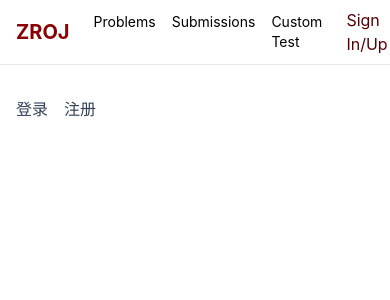
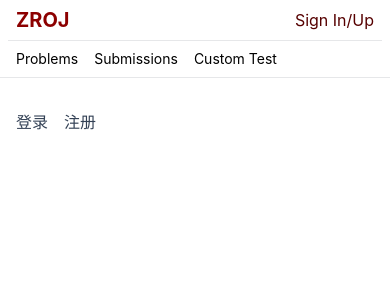
Before and after one commit to iruioj/zroj_core, a Nuxt app in the folder web/: page /auth in a window 390 px wide. Shown: the top 300 px of the page. Built offline with nearby package versions, Linux system fonts and the light colour scheme.

Commit message:
feat(web): responsive layout for navbar

```diff
--- a/web/components/NavBar.vue
+++ b/web/components/NavBar.vue
@@ -3,13 +3,12 @@ import NavButton from "./NavButton.vue";
 </script>
 
 <template>
-  <header
-    class="sticky top-0 z-30 bg-white flex items-center border-b border-slate-900/10 dark:border-slate-50/[0.06]"
-  >
+  <header class="sticky top-0 z-30 border-b border-slate-900/10 dark:border-slate-50/[0.06]">
+    <div class="flex items-center bg-white">
       <NuxtLink to="/">
         <div class="inline-block px-4 font-bold text-xl text-brand">ZROJ</div>
       </NuxtLink>
-    <div class="flex print:hidden">
+      <div class="print:hidden hidden sm:flex">
         <NavButton to="/problemset">Problems</NavButton>
         <!-- <NavButton to="/" :icon="QuizIcon">Contests</NavButton> -->
         <NavButton to="/submission/2">Submissions</NavButton>
@@ -21,5 +20,12 @@ import NavButton from "./NavButton.vue";
           <TextLink to="/auth/signin">Sign In/Up</TextLink>
         </div>
       </div>
+    </div>
+    <div class="mx-2 print:hidden sm:hidden bg-white border-t border-slate-900/10 dark:border-slate-50/[0.06]">
+      <NavButton to="/problemset">Problems</NavButton>
+      <!-- <NavButton to="/" :icon="QuizIcon">Contests</NavButton> -->
+      <NavButton to="/submission/2">Submissions</NavButton>
+      <NavButton to="/oneoff">Custom Test</NavButton>
+    </div>
   </header>
 </template>
--- a/web/pages/auth.vue
+++ b/web/pages/auth.vue
@@ -12,7 +12,8 @@
         link: '/auth/signup'
       }
     ]" />
-
-    <NuxtPage />
+    <div class="px-2">
+      <NuxtPage />
+    </div>
   </PageContainer>
 </template>
```
Lines whose indentation alone changed are shown as unchanged.
